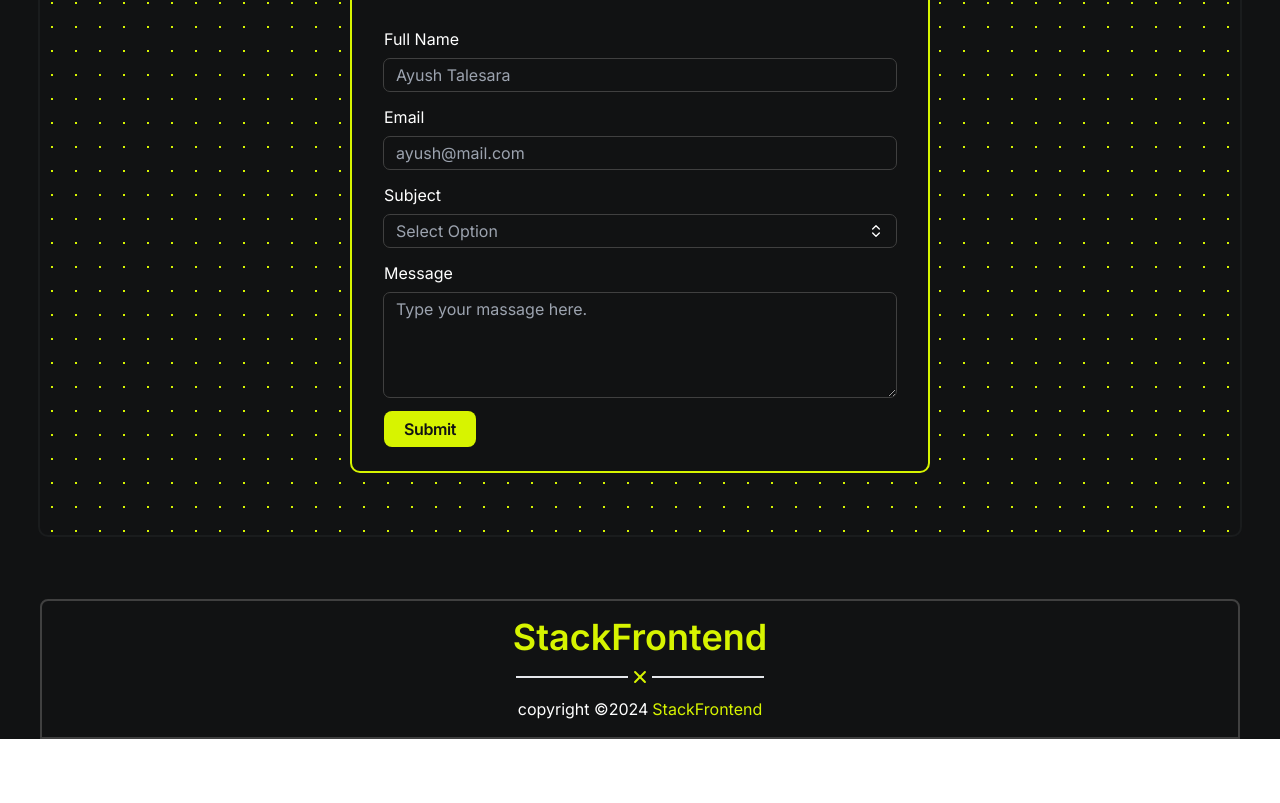
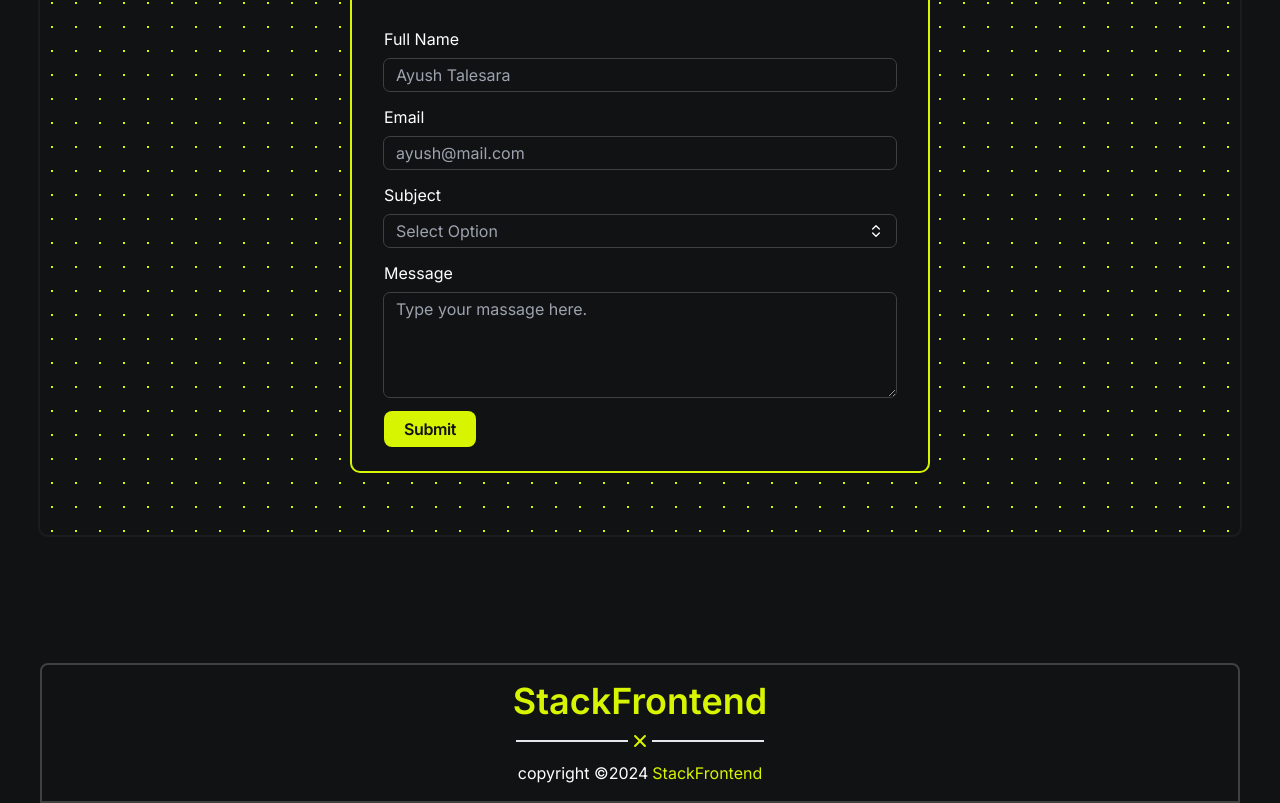
Before and after one commit to Ayusht777/FrontendStack, a React (Vite) app: page / in a window 1280 px wide. Shown: the part 4644-5447 px from the top of the page. Before the commit the page ends 5383 px from the top, so only its background shows below. Built offline with nearby package versions, Linux system fonts and the light colour scheme.

Commit message:
style: Update Footer component styles
- Added margin top to the footer for better spacing from the content above.

```diff
--- a/src/Components/Shared/Footer.jsx
+++ b/src/Components/Shared/Footer.jsx
@@ -1,7 +1,7 @@
 import { Plus } from "lucide-react";
 const Footer = () => {
   return (
-    <footer className="w-full max-w-[1200px] ">
+    <footer className="w-full max-w-[1200px] mt-16">
       <div className=" flex flex-col items-center justify-center gap-y-2 rounded-t-lg py-4 border-2 border-Border">
         <h1 className="text-2xl font-semibold text-Logo md:text-3xl lg:text-4xl">
           StackFrontend
```
